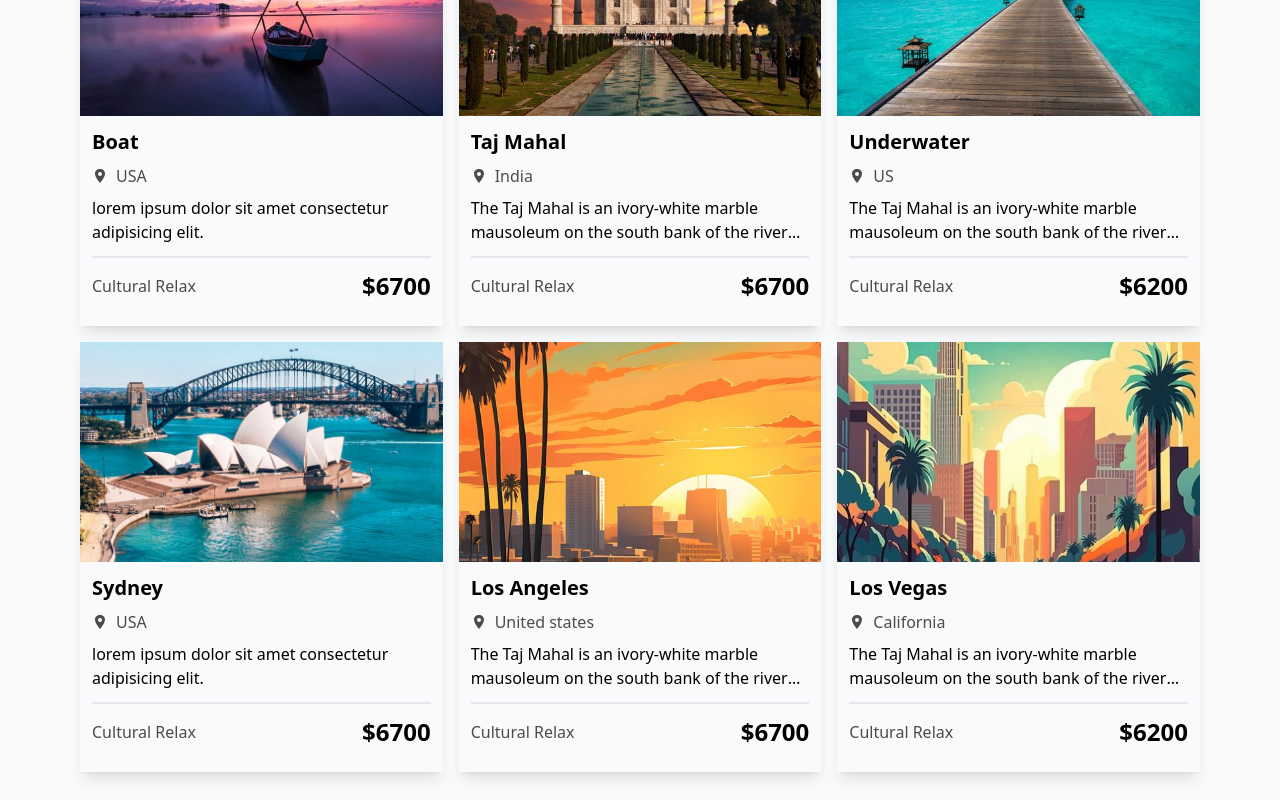
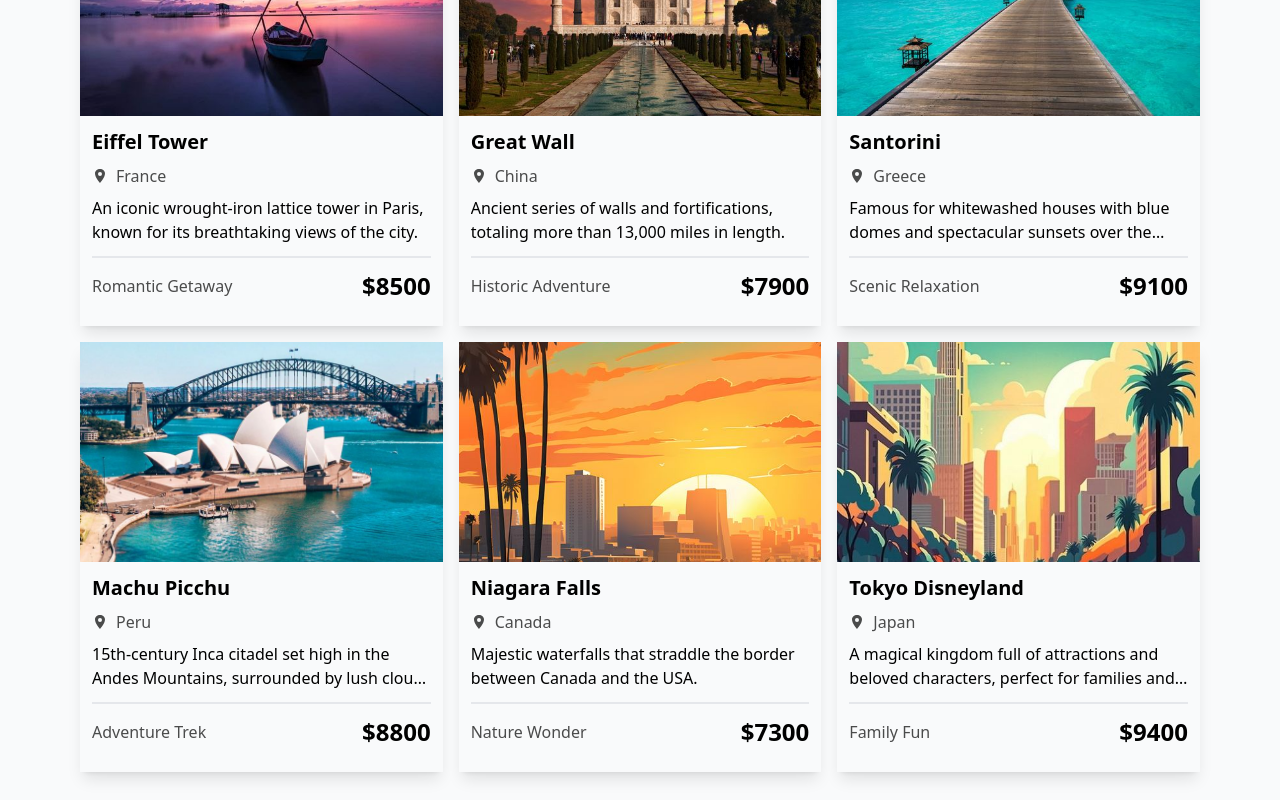
Before and after one commit to KashifSaeed1/tour-and-travel-website, a React (Vite) app: page / in a window 1280 px wide. Shown: the part 960-1760 px from the top of the page. Built offline with nearby package versions, Linux system fonts and the light colour scheme.

Commit message:
update some fixing releated to home page

```diff
--- a/src/components/Banner/Banner.jsx
+++ b/src/components/Banner/Banner.jsx
@@ -31,9 +31,11 @@
                   data-aos="fade-up"
                   className="text-sm text-gray-500 tracking-wide leading-8"
                 >
-                  Lorem ipsum, dolor sit amet consectetur adipisicing elit.
-                  Eaque reiciendis inventore iste ratione ex alias quis magni at
-                  optio ratione ex alias quis magni at optio
+                  Discover breathtaking destinations, hidden gems, and
+                  unforgettable experiences across the globe. Whether you're
+                  dreaming of tropical beaches, vibrant cities, or peaceful
+                  mountain retreats — we help turn your travel dreams into
+                  reality.
                   <br />
                 </p>
                 <div data-aos="zoom-in" className="grid grid-cols-2 gap-6">
--- a/src/components/Footer/Footer.jsx
+++ b/src/components/Footer/Footer.jsx
@@ -5,6 +5,7 @@
   FaInstagram,
   FaLinkedin,
   FaLocationArrow,
+  FaEnvelope,
   FaMobileAlt,
 } from "react-icons/fa";
 import NatureVid from "../../assets/video/footer.mp4";
@@ -16,138 +17,154 @@
     link: "/",
   },
   {
-    title: "About",
+    title: "About Us",
     link: "/about",
   },
   {
-    title: "Best Places",
+    title: "Top Destinations",
     link: "/best-places",
   },
   {
-    title: "Blogs",
+    title: "Travel Blog",
     link: "/blogs",
+  },
+  {
+    title: "Contact Us",
+    link: "/contact",
+  },
+  {
+    title: "Privacy Policy",
+    link: "/privacy-policy",
   },
 ];
 
+
 const Footer = () => {
   return (
-    <>
-      <div className=" dark:bg-gray-950 py-10 relative overflow-hidden">
+    <div className="relative overflow-hidden dark:bg-gray-950">
       <video
         autoPlay
         loop
         muted
-          className="absolute right-0 top-0 h-full overflow-hidden w-full object-cover z-[-1]"
+        className="absolute right-0 top-0 h-full w-full object-cover z-[-2]"
       >
         <source src={NatureVid} type="video/mp4" />
       </video>
-        <div className="container">
-          <div className="grid md:grid-cols-3 py-5 bg-white/80 backdrop-blur-sm rounded-t-xl">
-            <div className="py-8 px-4">
-              <h1 className="flex items-center gap-3 text-xl sm:text-3xl font-bold text-justify sm:text-left">
-                <img src={FooterLogo} alt="" className="max-h-[60px]" />
-                {/* TravelloGo */}
+      <div className="absolute inset-0 bg-gradient-to-b from-black/50 to-black/90 z-[-1]"></div>
+
+      <div className="container mx-auto px-4 py-12 text-white">
+        <div className="grid md:grid-cols-4 gap-10 backdrop-blur-sm bg-white/10 p-6 rounded-xl">
+          {/* Branding */}
+          <div>
+            <h1 className="flex items-center gap-3 text-2xl font-bold">
+              <img src={FooterLogo} alt="logo" className="max-h-[50px]" />
+              TravelloGo
             </h1>
-              <p className="text-sm">
-                Lorem ipsum dolor sit amet consectetur adipisicing elit. Unde
-                facere ab hic accusamus omnis dolor voluptatibus illo, tempore
-                eum tenetur.
+            <p className="mt-3 text-sm">
+              Discover unforgettable destinations, curated tours, and travel
+              tips to make every trip amazing.
             </p>
-              <br />
-              <div className="flex items-center gap-3 ">
+            <div className="mt-4 flex flex-col gap-2 text-sm">
+              <div className="flex items-center gap-2">
                 <FaLocationArrow />
-                <p>Noida, Uttar Pradesh</p>
+                Bahawalpur, Punjab, Pakistan
               </div>
-              <div className="flex items-center gap-3 mt-3">
+              <div className="flex items-center gap-2">
                 <FaMobileAlt />
-                <p>+91 123456789</p>
+                +92 302 7877556
               </div>
-              {/* social handles */}
-              <div>
-                <div className="flex items-center gap-3 mt-6">
-                  <a href="#">
-                    <FaInstagram className="text-3xl" />
+              <div className="flex items-center gap-2">
+                <FaEnvelope />
+                kashifsaeedman@gmail.com
+              </div>
+            </div>
+            <div className="flex gap-4 mt-5 text-2xl">
+              <a
+                href="#"
+                className="hover:scale-110 duration-300 text-pink-400"
+              >
+                <FaInstagram />
               </a>
-                  <a href="#">
-                    <FaFacebook className="text-3xl" />
+              <a
+                href="#"
+                className="hover:scale-110 duration-300 text-blue-600"
+              >
+                <FaFacebook />
               </a>
-                  <a href="#">
-                    <FaLinkedin className="text-3xl" />
+              <a
+                href="#"
+                className="hover:scale-110 duration-300 text-blue-400"
+              >
+                <FaLinkedin />
               </a>
             </div>
           </div>
-            </div>
-            <div className="grid grid-cols-2 sm:grid-cols-3 col-span-2 md:pl-10">
+
+          {/* Quick Links */}
           <div>
-                <div className="py-8 px-4">
-                  <h1 className="text-xl font-bold text-justify sm:text-left mb-3">
-                    Important Links
-                  </h1>
-                  <ul className="flex flex-col gap-3">
-                    {FooterLinks.map((link) => (
-                      <li className="cursor-pointer hover:translate-x-1 duration-300 hover:!text-primary space-x-1 text-gray-700 dark:text-gray-200">
-                        <Link
-                          to={link.link}
-                          onClick={() => window.scrollTo(0, 0)}
+            <h2 className="text-xl font-semibold mb-4">Quick Links</h2>
+            <ul className="flex flex-col gap-3 text-sm">
+              {FooterLinks.map((link, i) => (
+                <li
+                  key={i}
+                  className="hover:text-primary hover:translate-x-1 duration-200"
                 >
-                          <span>&#11162;</span>
-                          <span>{link.title}</span>
+                  <Link to={link.link} onClick={() => window.scrollTo(0, 0)}>
+                    {link.title}
                   </Link>
                 </li>
               ))}
             </ul>
           </div>
-              </div>
+
+          {/* Travel Resources */}
           <div>
-                <div className="py-8 px-4">
-                  <h1 className="text-xl font-bold text-justify sm:text-left mb-3">
-                    Important Links
-                  </h1>
-                  <ul className="flex flex-col gap-3">
-                    {FooterLinks.map((link) => (
-                      <li className="cursor-pointer hover:translate-x-1 duration-300 hover:!text-primary space-x-1 text-gray-700 dark:text-gray-200">
-                        <Link
-                          to={link.link}
-                          onClick={() => window.scrollTo(0, 0)}
-                        >
-                          <span>&#11162;</span>
-                          <span>{link.title}</span>
-                        </Link>
+            <h2 className="text-xl font-semibold mb-4">Travel Resources</h2>
+            <ul className="flex flex-col gap-3 text-sm">
+              <li className="hover:text-primary duration-200 cursor-pointer">
+                Travel Guides
               </li>
-                    ))}
+              <li className="hover:text-primary duration-200 cursor-pointer">
+                Booking Information
+              </li>
+              <li className="hover:text-primary duration-200 cursor-pointer">
+                Frequently Asked Questions
+              </li>
+              <li className="hover:text-primary duration-200 cursor-pointer">
+                Privacy Policy
+              </li>
+              <li className="hover:text-primary duration-200 cursor-pointer">
+                Terms & Conditions
+              </li>
+              <li className="hover:text-primary duration-200 cursor-pointer">
+                Contact Support
+              </li>
             </ul>
           </div>
+
+          {/* Newsletter */}
+          <div>
+            <h2 className="text-xl font-semibold mb-4">Stay Connected</h2>
+            <p className="text-sm mb-3">
+              Subscribe to our newsletter for updates and deals.
+            </p>
+            <input
+              type="email"
+              placeholder="Your email"
+              className="w-full px-3 py-2 text-black rounded-md focus:outline-none"
+            />
+            <button className="mt-3 bg-primary hover:bg-primary/90 text-white py-2 px-4 rounded-md w-full">
+              Subscribe
+            </button>
           </div>
-              <div>
-                <div className="py-8 px-4">
-                  <h1 className="text-xl font-bold text-justify sm:text-left mb-3">
-                    Important Links
-                  </h1>
-                  <ul className="flex flex-col gap-3">
-                    {FooterLinks.map((link) => (
-                      <li className="cursor-pointer hover:translate-x-1 duration-300 hover:!text-primary space-x-1 text-gray-700 dark:text-gray-200">
-                        <Link
-                          to={link.link}
-                          onClick={() => window.scrollTo(0, 0)}
-                        >
-                          <span>&#11162;</span>
-                          <span>{link.title}</span>
-                        </Link>
-                      </li>
-                    ))}
-                  </ul>
+        </div>
+
+        <div className="text-center mt-10 text-sm border-t border-white/30 pt-6">
+          © 2024 All rights reserved | Made with ❤️ by{" "}
+          <strong>Kashif Saeed</strong>
         </div>
       </div>
     </div>
-          </div>
-          <div>
-            <div className="text-center py-5 border-t-2 border-gray-300/50 bg-primary text-white">
-              @copyright 2024 All rights reserved || Made with ❤️ by Kashif Saeed
-            </div>
-          </div>
-        </div>
-      </div>
-    </>
   );
 };
 
--- a/src/components/Navbar/Navbar.jsx
+++ b/src/components/Navbar/Navbar.jsx
@@ -52,7 +52,7 @@
           <div className="container py-[2px] sm:block hidden">
             <div className="flex items-center justify-between">
               <p className="text-sm">20% off on next booking</p>
-              <p>mobile no. +302 7877556</p>
+              <p>mobile no. +92 302 7877556</p>
             </div>
           </div>
         </div>
--- a/src/components/Places/Places.jsx
+++ b/src/components/Places/Places.jsx
@@ -7,60 +7,64 @@
 import Img5 from "../../assets/places/place5.jpg";
 import Img6 from "../../assets/places/place6.jpg";
 
+
 const PlacesData = [
   {
     img: Img1,
-    title: "Boat",
-    location: "USA",
-    description: "lorem ipsum dolor sit amet consectetur adipisicing elit.",
-    price: 6700,
-    type: "Cultural Relax",
+    title: "Eiffel Tower",
+    location: "France",
+    description:
+      "An iconic wrought-iron lattice tower in Paris, known for its breathtaking views of the city.",
+    price: 8500,
+    type: "Romantic Getaway",
   },
   {
     img: Img2,
-    title: "Taj Mahal",
-    location: "India",
+    title: "Great Wall",
+    location: "China",
     description:
-      "The Taj Mahal is an ivory-white marble mausoleum on the south bank of the river Yamuna in the Indian city of Agra.",
-    price: 6700,
-    type: "Cultural Relax",
+      "Ancient series of walls and fortifications, totaling more than 13,000 miles in length.",
+    price: 7900,
+    type: "Historic Adventure",
   },
   {
     img: Img3,
-    title: "Underwater",
-    location: "US",
+    title: "Santorini",
+    location: "Greece",
     description:
-      "The Taj Mahal is an ivory-white marble mausoleum on the south bank of the river Yamuna in the Indian city of Agra.",
-    price: 6200,
-    type: "Cultural Relax",
+      "Famous for whitewashed houses with blue domes and spectacular sunsets over the Aegean Sea.",
+    price: 9100,
+    type: "Scenic Relaxation",
   },
   {
     img: Img4,
-    title: "Sydney",
-    location: "USA",
-    description: "lorem ipsum dolor sit amet consectetur adipisicing elit.",
-    price: 6700,
-    type: "Cultural Relax",
+    title: "Machu Picchu",
+    location: "Peru",
+    description:
+      "15th-century Inca citadel set high in the Andes Mountains, surrounded by lush cloud forest.",
+    price: 8800,
+    type: "Adventure Trek",
   },
   {
     img: Img5,
-    title: "Los Angeles",
-    location: "United states",
+    title: "Niagara Falls",
+    location: "Canada",
     description:
-      "The Taj Mahal is an ivory-white marble mausoleum on the south bank of the river Yamuna in the Indian city of Agra.",
-    price: 6700,
-    type: "Cultural Relax",
+      "Majestic waterfalls that straddle the border between Canada and the USA.",
+    price: 7300,
+    type: "Nature Wonder",
   },
   {
     img: Img6,
-    title: "Los Vegas",
-    location: "California",
+    title: "Tokyo Disneyland",
+    location: "Japan",
     description:
-      "The Taj Mahal is an ivory-white marble mausoleum on the south bank of the river Yamuna in the Indian city of Agra.",
-    price: 6200,
-    type: "Cultural Relax",
+      "A magical kingdom full of attractions and beloved characters, perfect for families and kids.",
+    price: 9400,
+    type: "Family Fun",
   },
 ];
+
 
 const Places = ({ handleOrderPopup }) => {
   return (
--- a/src/components/Testimonial/Testimonial.jsx
+++ b/src/components/Testimonial/Testimonial.jsx
@@ -5,22 +5,23 @@
   {
     id: 1,
     name: "Samuel",
-    text: "Lorem ipsum dolor sit amet consectetur adipisicing elit. Eaque reiciendis inventore iste ratione ex alias quis magni at optio",
+    text: "TravelGo made my dream vacation a reality! From smooth bookings to unforgettable experiences, everything was top-notch.",
     img: "https://picsum.photos/101/101",
   },
   {
-    id: 1,
+    id: 2,
     name: "John Doe",
-    text: "Lorem ipsum dolor sit amet consectetur adipisicing elit. Eaque reiciendis inventore iste ratione ex alias quis magni at optio",
+    text: "I explored places I never thought I could afford. TravelGo’s deals are unbeatable, and their support is amazing!",
     img: "https://picsum.photos/102/102",
   },
   {
-    id: 1,
-    name: "Smith",
-    text: "Lorem ipsum dolor sit amet consectetur adipisicing elit. Eaque reiciendis inventore iste ratione ex alias quis magni at optio",
+    id: 3,
+    name: "Emily Smith",
+    text: "From exotic beaches to cultural gems, TravelGo curated a journey that I’ll cherish forever. Highly recommended!",
     img: "https://picsum.photos/103/103",
   },
 ];
+
 
 const Testimonial = () => {
   var settings = {
@@ -70,12 +71,13 @@
             <p className="text-sm bg-clip-text text-transparent bg-gradient-to-r from-primary to-secondary">
               Testimonial
             </p>
-            <h1 className="text-3xl font-bold">Testimonial</h1>
+            <h1 className="text-3xl font-bold">What Our Travelers Say</h1>
             <p className="text-xs text-gray-400">
               {" "}
-              Lorem ipsum, dolor sit amet consectetur adipisicing elit. Vero
-              nesciunt explicabo a! Laborum delectus aliquam labore, earum rerum
-              quam! Nulla?
+              Hear directly from our happy travelers! Discover real stories,
+              genuine feedback, and unforgettable experiences shared by those
+              who’ve explored the world with us. Their words inspire us to keep
+              creating amazing journeys.
             </p>
           </div>
           {/* testimonial section */}
```
Also changed, not shown: src/components/Blogs/BlogsComp.jsx (+39 -5 lines). Lines whose indentation alone changed are shown as unchanged.
